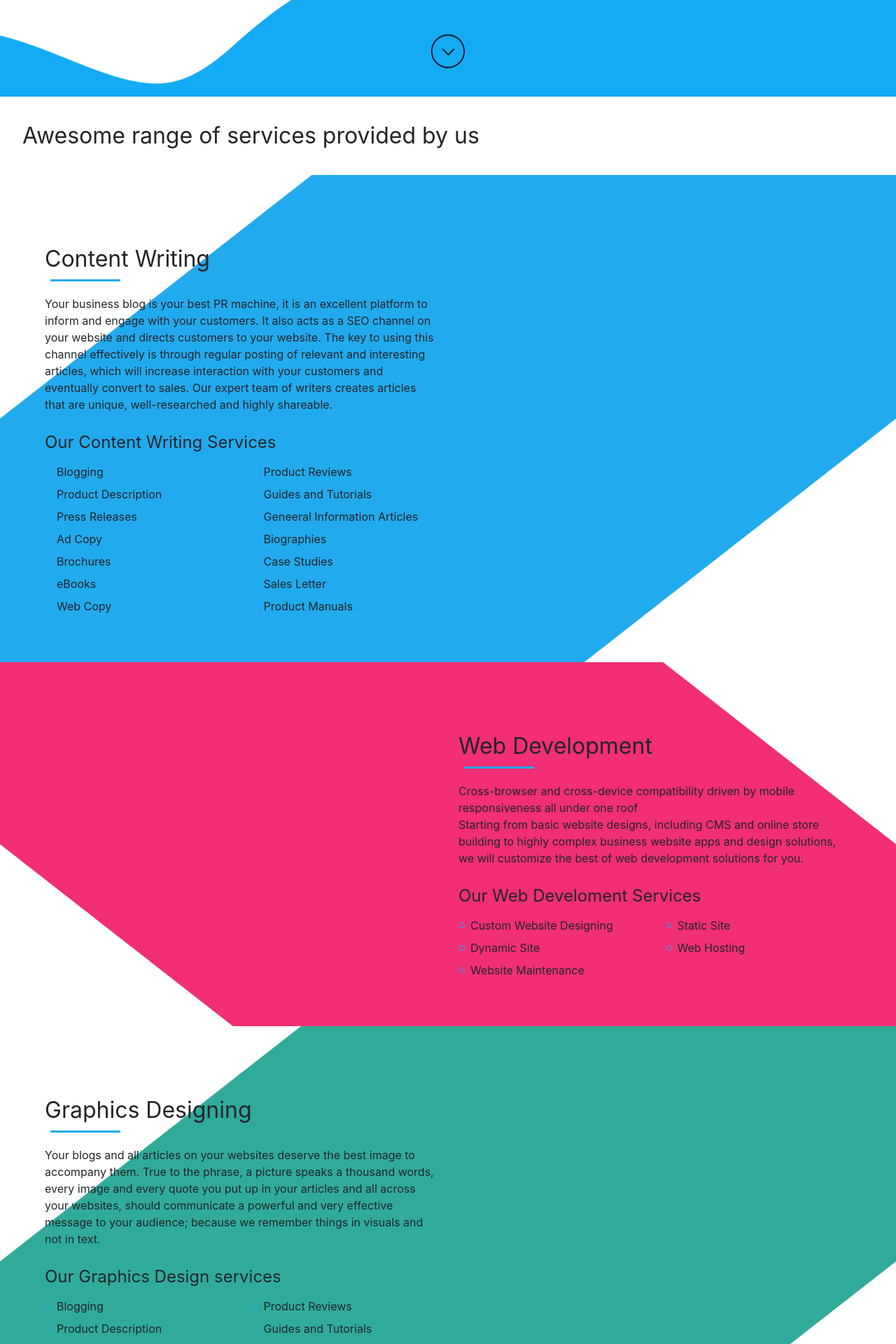
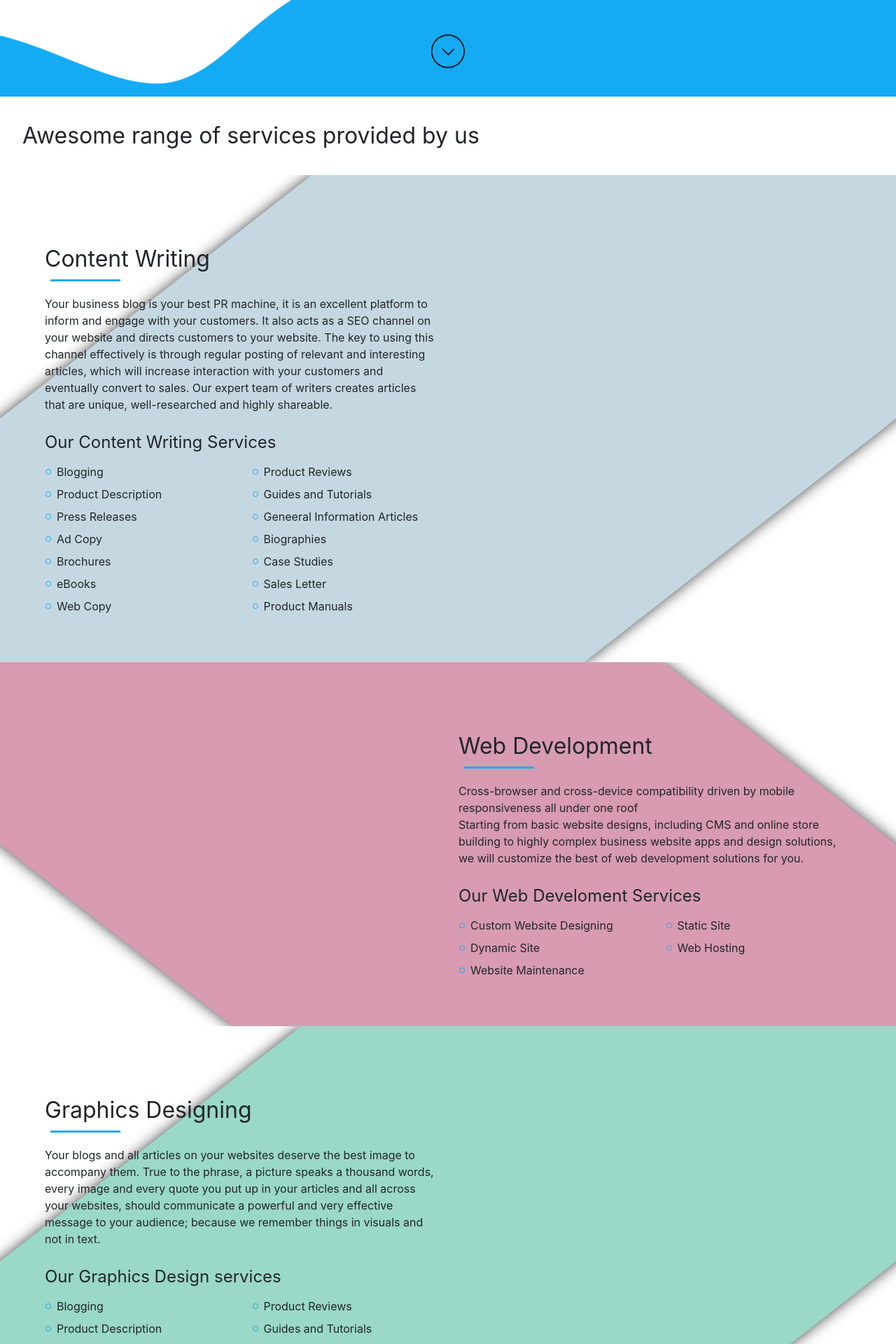
Before and after one commit to singhey/s, a PHP site: page /monk/services.html in a window 1280 px wide. Shown: the part 662-2582 px from the top of the page at 70% size. Run offline with PHP 8.4, Linux system fonts and the light colour scheme.

Commit message:
Update services-page.css

```diff
--- a/monk/assets/css/services-page.css
+++ b/monk/assets/css/services-page.css
@@ -41,19 +41,22 @@
     left: 16px;
     transition: background-color .3s linear; }
   .se-sub-service-name:hover {
-    color: #2ae; }
+    color: #0f6e9e; }
   .se-sub-service-name:hover::after {
-    background-color: #2ae; }
+    background-color: #09364c; }
 
 .se-service {
   overflow: hidden;
   position: relative; }
 
+.se-service::after {
+  box-shadow: 0px 0px 16px #444; }
+
 .se-service:nth-child(1)::after {
   position: absolute;
   z-index: -1;
   content: '';
-  background-color: #2ae;
+  background-color: #c5d8e2;
   height: 100%;
   width: 100%;
   transform: skew(-52deg, 0deg); }
@@ -62,7 +65,7 @@
   position: absolute;
   z-index: -1;
   content: '';
-  background-color: #f12e76;
+  background-color: #d89bb1;
   height: 100%;
   width: 100%;
   transform: skew(52deg, 0deg); }
@@ -71,7 +74,7 @@
   position: absolute;
   z-index: -1;
   content: '';
-  background-color: #30ab99;
+  background-color: #9ad8c7;
   height: 100%;
   width: 100%;
   right: 0;
```
